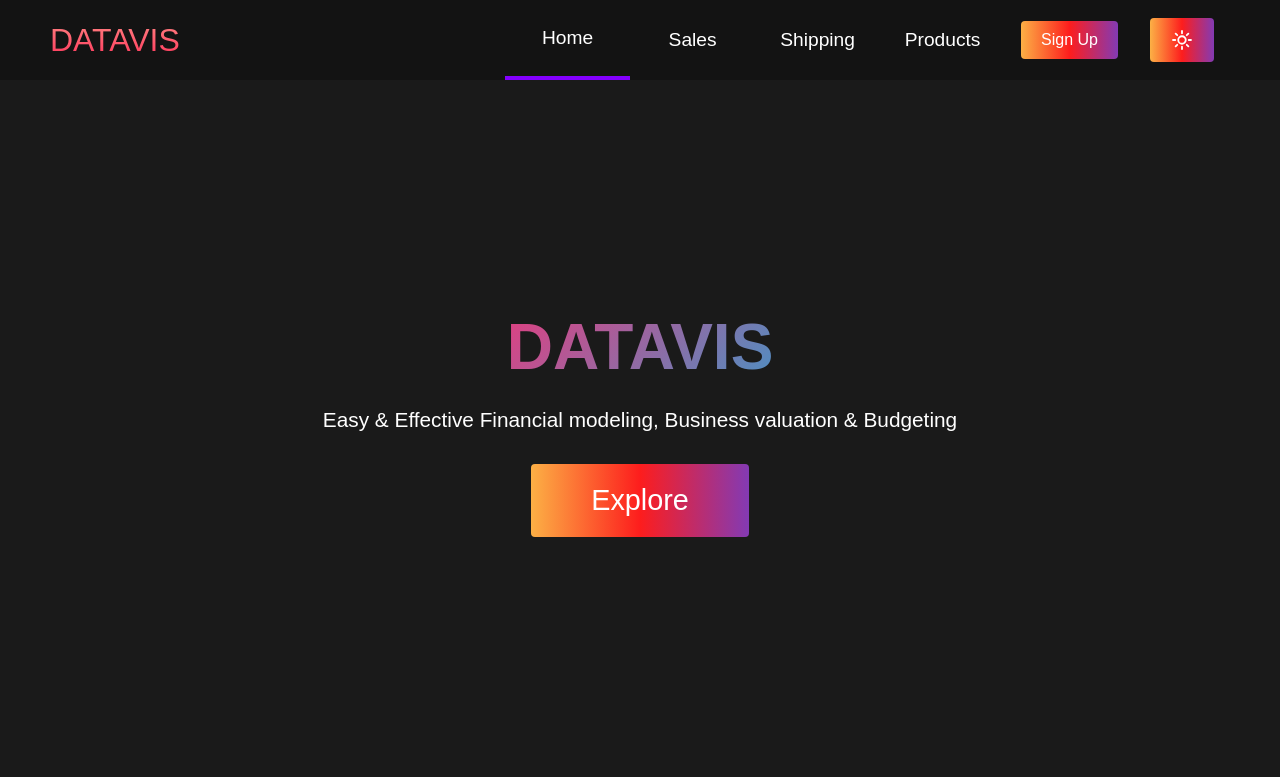
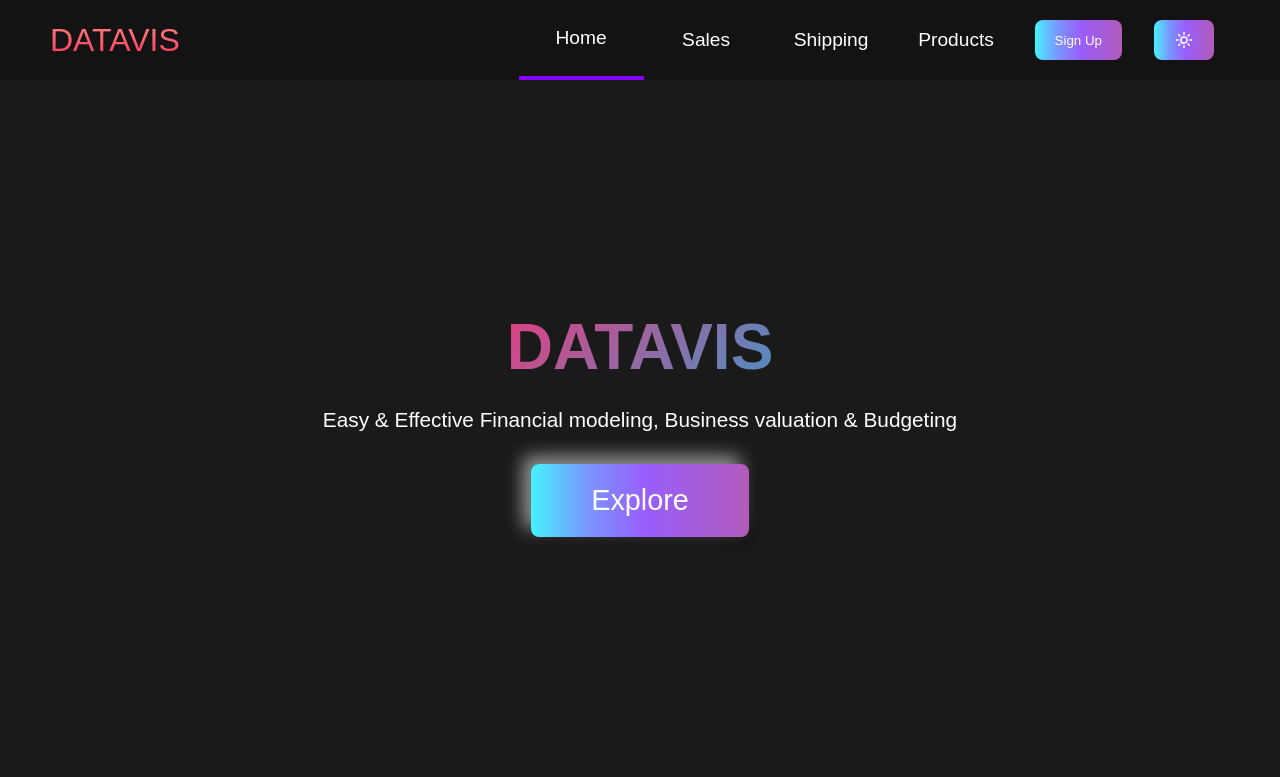
Before and after one commit to Anudeep-313/mini-project, a PHP site: page / in a window 1280 px wide. Shown: the top 777 px of the page. Run offline with PHP 8.4, Linux system fonts and the light colour scheme; some libraries are stand-ins or nearby versions.

Commit message:
Updated UI

```diff
--- a/index.html
+++ b/index.html
@@ -37,7 +37,9 @@
             <a href="#Products" class="navbar__links" id="Products-page">Products</a>
           </li>
           <li class="navbar__btn">
-            <a href="/signup.html" class="button" id="signup">Sign Up</a>
+            <button class="button" id="signup">
+              <a href="/signup.html" >Sign Up</a>
+            </button>
           </li>
           <li class="navbar__btn">
             <button class="button" id="toggle-darkmode">
--- a/src/styles/index.css
+++ b/src/styles/index.css
@@ -85,6 +85,16 @@ html {
 .navbar__item {
   height: 80px;
 }
+.navbar__item:hover {
+    color: #fff;
+    text-shadow:
+    0 0 2px rgba(202,228,225,0.92),
+    0 0 10px rgba(202,228,225,0.34),
+    0 0 4px rgba(30,132,242,0.52),
+    0 0 7px rgba(30,132,242,0.92),
+    0 0 11px rgba(30,132,242,0.78),
+    0 0 16px rgba(30,132,242,0.92);
+  }
 
 .navbar__links {
   color: #fff;
@@ -124,17 +134,19 @@ body::-webkit-scrollbar-thumb {
   justify-content: center;
   align-items: center;
   padding: 0 1rem;
-  min-height: 100px;
+  min-height: 80px;
   font-size: 1rem;
   font-weight: 500;
+
 }
 
 .darkmode__toggle__icon {
   color: #fff;
-  height: 24px;
-  width: 24px;
+  height: 20px;
+  width: 20px;
   stroke-width: 1.8px;
   cursor: pointer;
+  margin: 0px;
 }
 
 .button {
@@ -148,16 +160,26 @@ body::-webkit-scrollbar-thumb {
   width: 100%;
   border: none;
   outline: none;
-  border-radius: 4px;
-  background: #833ab4;
-  background: -webkit-linear-gradient(to right, #fcb045, #fd1d1d, #833ab4);
-  background: linear-gradient(to right, #fcb045, #fd1d1d, #833ab4);
+  border-radius: 8px;
+ background: rgb(70,242,255);
+background: linear-gradient(90deg, rgba(70,242,255,1) 0%, rgba(121,150,253,1) 13%, rgba(152,94,251,1) 26%, rgba(175,92,196,1) 47%, rgba(202,90,131,1) 62%, rgba(248,76,34,1) 79%, rgba(255,123,0,1) 100%);
+ background-size: 200% auto;
   transition: all 0.3s ease;
+   min-height: 40px;
+}
+.button a{
+  text-decoration: none;
+  color: white;
+}
+.button:hover{
+  background-position: right center;
+  box-shadow: rgba(0, 0, 0, 0.9) 3px 3px 2px;
 }
 
 .navbar__links:hover {
-  color: #9518fc;
+  color: white;
   transition: all 0.3s ease;
+
 }
 
 @media screen and (max-width: 960px) {
@@ -213,9 +235,15 @@ body::-webkit-scrollbar-thumb {
     width: 100%;
     display: table;
   }
-
-  .navbar__btn {
-    padding-bottom: 2rem;
+  .navbar__links:hover {
+    color: #c6e2ff;
+    text-shadow:
+    0 0 2px rgba(202,228,225,0.92),
+    0 0 10px rgba(202,228,225,0.34),
+    0 0 4px rgba(30,132,242,0.52),
+    0 0 7px rgba(30,132,242,0.92),
+    0 0 11px rgba(30,132,242,0.78),
+    0 0 16px rgba(30,132,242,0.92);
   }
 
   .button {
@@ -223,8 +251,9 @@ body::-webkit-scrollbar-thumb {
     justify-content: center;
     align-items: center;
     width: 80%;
-    height: 80px;
+    min-height: 40px;
     margin: 0;
+    max-height: 80px;
   }
 
   #mobile-menu {
@@ -287,7 +316,9 @@ body::-webkit-scrollbar-thumb {
   -mo-text-fill-color: transparent;
   animation: hero__heading__animation 10s ease infinite;
   font-size: 4rem;
+
 }
+
 
 @keyframes hero__heading__animation {
   0% {
@@ -300,6 +331,8 @@ body::-webkit-scrollbar-thumb {
     background-position: 0% 50%;
   }
 }
+
+
 
 .hero__description {
   font-size: 1.3rem;
@@ -352,23 +385,26 @@ body::-webkit-scrollbar-thumb {
 
 .main__btn {
   font-size: 1.8rem;
-  background: #833ab4;
-  background: -webkit-linear-gradient(to right, #fcb045, #fd1d1d, #833ab4);
-  background: linear-gradient(to right, #fcb045, #fd1d1d, #833ab4);
+  background: rgb(70,242,255);
+background: linear-gradient(90deg, rgba(70,242,255,1) 0%, rgba(121,150,253,1) 13%, rgba(152,94,251,1) 26%, rgba(175,92,196,1) 47%, rgba(202,90,131,1) 62%, rgba(248,76,34,1) 79%, rgba(255,123,0,1) 100%);
+ background-size: 200% auto;
   padding: 20px 60px;
   border: none;
-  border-radius: 4px;
+  border-radius: 8px;
   margin-top: 2rem;
   cursor: pointer;
   position: relative;
   transition: all 0.35s;
   outline: none;
+  box-shadow: 6px 6px 14px 0 rgba(0, 0, 0, 0.2),
+    -8px -8px 18px 0 rgba(255, 255, 255, 0.55);
 }
 
 .main__btn a {
   position: relative;
   z-index: 2;
   text-decoration: none;
+  color: white;
 }
 
 .main__btn:after {
@@ -378,13 +414,16 @@ body::-webkit-scrollbar-thumb {
   left: 0;
   width: 0;
   height: 100%;
-  background: linear-gradient(to right, #ff1ead 80%, #ff67c7 );
+  /*background: linear-gradient(to right, #ff1ead 80%, #ff67c7 );*/
+  background-position: right center;
   transition: all 0.35s;
   border-radius: 4px;
 }
 
 .main__btn:hover {
   color: #fff;
+  background-position: right center;
+      box-shadow: rgba(0, 0, 0, 0.9) 3px 3px 2px;
 }
 
 .main__btn:hover:after {
```
